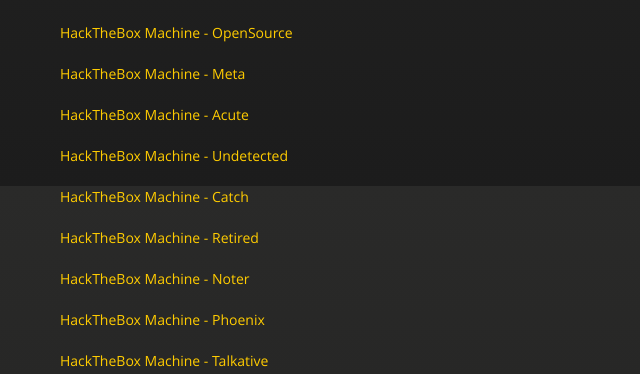
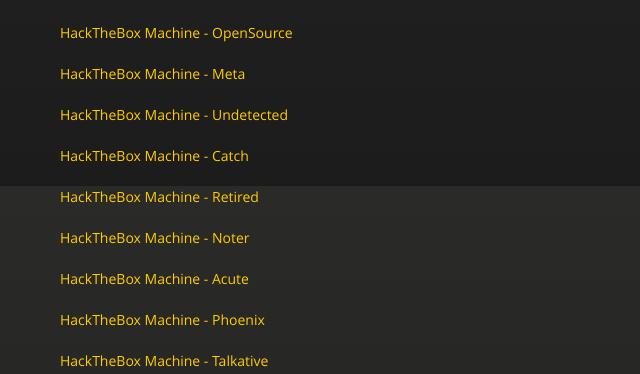
Before and after one commit to henryp911/gg-new.github.io, a Jekyll site: the page index.html, which Jekyll copies as it is, in a window 1280 px wide. Shown: the part 714-1088 px from the top of the page, without its empty margins (255-895 px from the left). Built offline with Jekyll 4.4.1, drawn with Linux system fonts in a browser that asks for light colours; part of the change alters nothing that is shown.

```diff
--- a/index.html
+++ b/index.html
@@ -49,11 +49,11 @@
 <p><a href="./hackthebox/late/">HackTheBox Machine - Late</a></p>
 <p><a href="./hackthebox/opensource/">HackTheBox Machine - OpenSource</a></p>
 <p><a href="./hackthebox/meta/">HackTheBox Machine - Meta</a></p>
-<p><a href="./hackthebox/acute/">HackTheBox Machine - Acute</a></p>
 <p><a href="./hackthebox/undetected/">HackTheBox Machine - Undetected</a></p>
 <p><a href="./hackthebox/catch/">HackTheBox Machine - Catch</a></p>
 <p><a href="./hackthebox/retired/">HackTheBox Machine - Retired</a></p>
 <p><a href="./hackthebox/noter/">HackTheBox Machine - Noter</a></p>
+<p><a href="./hackthebox/acute/">HackTheBox Machine - Acute</a></p>
 <p><a href="./hackthebox/phoenix/">HackTheBox Machine - Phoenix</a></p>
 <p><a href="./hackthebox/talkative/">HackTheBox Machine - Talkative</a></p>
 
```
